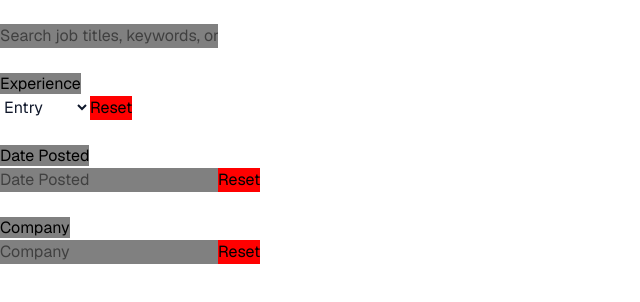
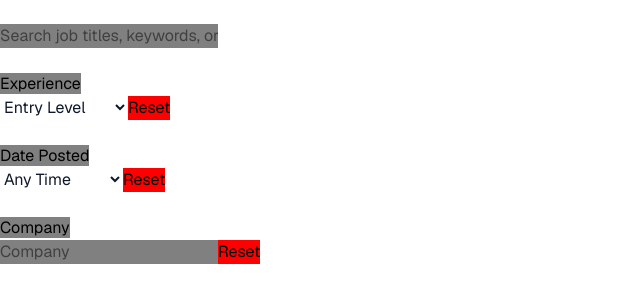
Before and after one commit to QwasarSV/Qwasar-Job-Board, a Next.js app in the folder frontend/qwasar-jobboard/: page /test_local_warren in a window 1280 px wide. Shown: the top 302 px of the page, without its empty margins (0-640 px from the left). Built offline with nearby package versions, Linux system fonts and the light colour scheme.

Commit message:
updated datePostedFilter function -updated wording for different search periods -updated textinput to dropdown menu

```diff
--- a/frontend/qwasar-jobboard/src/app/components/filter.js
+++ b/frontend/qwasar-jobboard/src/app/components/filter.js
@@ -103,7 +103,7 @@ export default function JobsJson() {
                 <option
                 value="entry"
                 style={{ backgroundColor: 'gray', color: 'black' }}>
-                    Entry</option>
+                    Entry Level</option>
                 <option
                 value="mid"
                 style={{ backgroundColor: 'gray', color: 'black' }}>
@@ -111,7 +111,11 @@ export default function JobsJson() {
                 <option
                 value="senior"
                 style={{ backgroundColor: 'gray', color: 'black' }}>
-                    Senior</option>
+                    Senior Level</option>
+                <option
+                value="lead_principal"
+                style={{ backgroundColor: 'gray', color: 'black' }}>
+                    Lead/Principal</option>
             </select>
             </>
         );
@@ -131,11 +135,28 @@ export default function JobsJson() {
                 style={{ backgroundColor: 'gray', color: 'black' }}>
                     Date Posted</text>
             <p></p>
-            <input
-                type='text'
-                style={{ backgroundColor: 'gray', color: 'black' }}
-                placeholder='Date Posted'>
-                </input>
+            <select>
+                <option
+                value="any_time"
+                style={{ backgroundColor: 'gray', color: 'black' }}>
+                    Any Time</option>
+                <option
+                value="last_24_h"
+                style={{ backgroundColor: 'gray', color: 'black' }}>
+                    Last 24 Hours</option>
+                <option
+                value="last_3_days"
+                style={{ backgroundColor: 'gray', color: 'black' }}>
+                    Last 3 Days</option>
+                <option
+                value="last_week"
+                style={{ backgroundColor: 'gray', color: 'black' }}>
+                    Last week</option>
+                <option
+                value="last_month"
+                style={{ backgroundColor: 'gray', color: 'black' }}>
+                    Last Month</option>
+            </select>
             </>
         );
     }
```
Also changed, not shown: frontend/qwasar-jobboard/src/app/components/test_local_docker/local_docker_results.txt (added).
